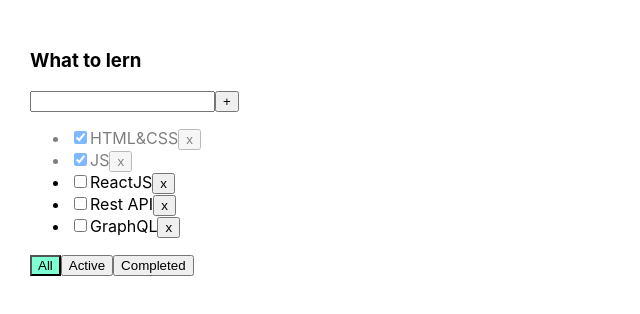
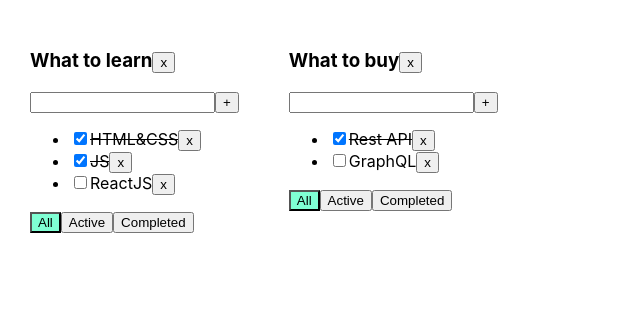
Before and after one commit to KirylBarokha/incubator-todolist, a React (Create React App) app: page / in a window 1280 px wide. Shown: the top 314 px of the page, without its empty margins (0-640 px from the left). Built offline with nearby package versions, Linux system fonts and the light colour scheme.

Commit message:
sprint 2 week 1 completed

```diff
--- a/src/App.css
+++ b/src/App.css
@@ -20,5 +20,5 @@
 }
 
 .is-done {
-  opacity: 0.5;
+    text-decoration: line-through;
 }
--- a/src/App.tsx
+++ b/src/App.tsx
@@ -1,66 +1,110 @@
 import React, {useState} from 'react';
 import './App.css';
-import {Todolist} from './Todolist';
+import {TaskType, Todolist} from './Todolist';
 import {v1} from 'uuid';
 
 export type FilterValuesType = 'all' | 'active' | 'completed'
 
+type TodolistsType = {
+    id: string,
+    title: string,
+    filter: FilterValuesType
+}
+
+type TaskStateType = {
+    [key: string]: Array<TaskType>
+}
+
+
 function App() {
-    let [tasks, setTasks] = useState(
-        [
+
+    let todolistID1 = v1()
+    let todolistID2 = v1()
+
+    let [todolists, setTodolists] = useState<Array<TodolistsType>>([
+        {id: todolistID1, title: 'What to learn', filter: 'all'},
+        {id: todolistID2, title: 'What to buy', filter: 'all'},
+    ])
+
+    let [tasks, setTasks] = useState<TaskStateType>({
+        [todolistID1]: [
             {id: v1(), title: 'HTML&CSS', isDone: true},
             {id: v1(), title: 'JS', isDone: true},
             {id: v1(), title: 'ReactJS', isDone: false},
-            {id: v1(), title: 'Rest API', isDone: false},
-            {id: v1(), title: 'GraphQL', isDone: false}
+
+        ],
+        [todolistID2]: [
+            {id: v1(), title: 'Rest API', isDone: true},
+            {id: v1(), title: 'GraphQL', isDone: false},
         ]
-    )
+    })
 
-    let [filter, setFilter] = useState<FilterValuesType>('all')
-    let tasksForTodoList = tasks
 
-    if (filter === 'active') {
-        tasksForTodoList = tasks.filter(task => task.isDone === false)
-    }
-
-    if (filter === 'completed') {
-        tasksForTodoList = tasks.filter(task => task.isDone === true)
-    }
-
-    function addTask(title: string) {
+    function addTask(title: string, todolistId: string) {
         let task = {id: v1(), title: title, isDone: false}
-        let newTasks = [task, ...tasks]
-        setTasks(newTasks)
+        let todolistTasks = tasks[todolistId]
+        tasks[todolistId] = [task, ...todolistTasks]
+        setTasks({...tasks})
     }
 
 
-    function removeTask(id: string) {
-        let filteredTasks = tasks.filter(task => task.id !== id)
-        setTasks(filteredTasks)
+    function removeTask(id: string, todolistId: string) {
+        let todolistTasks = tasks[todolistId]
+        tasks[todolistId] = todolistTasks.filter(task => task.id !== id)
+
+        setTasks({...tasks})
     }
 
-    function changeFilterValue(value: FilterValuesType) {
-        setFilter(value)
+    function changeFilterValue(value: FilterValuesType, todolistId: string) {
+        let todolist = todolists.find(tl => tl.id === todolistId)
+        if (todolist) {
+            todolist.filter = value
+            setTodolists([...todolists])
+        }
     }
 
-    function changeTaskStatus(id: string, isDone: boolean) {
-        let task = tasks.find(t => t.id === id)
+    function changeTaskStatus(id: string, isDone: boolean, todolistId: string) {
+        let todolistTasks = tasks[todolistId]
+        let task = todolistTasks.find(t => t.id === id)
         if (task) {
             task.isDone = isDone
-            setTasks([...tasks])
+            setTasks({...tasks})
         }
+    }
+
+    function removeTodolist(id: string) {
+        setTodolists(todolists.filter(todolist => todolist.id !== id))
+        delete tasks[id]
+        setTasks({...tasks})
     }
 
     return (
         <div className="App">
-            <Todolist title="What to lern"
-                      tasks={tasksForTodoList}
-                      removeTask={removeTask}
-                      changeFilter={changeFilterValue}
-                      addTask={addTask}
-                      changeTaskStatus={changeTaskStatus}
-                      filter={filter}
-            />
+            {
+                todolists.map(todolist => {
+                    let allTodolistTasks = tasks[todolist.id]
+                    let tasksForTodolist = allTodolistTasks
+
+                    if (todolist.filter === 'active') {
+                        tasksForTodolist = allTodolistTasks.filter(task => !task.isDone)
+                    }
+                    if (todolist.filter === 'completed') {
+                        tasksForTodolist = allTodolistTasks.filter(task => task.isDone)
+                    }
+
+                    return <Todolist key={todolist.id}
+                                     id={todolist.id}
+                                     title={todolist.title}
+                                     tasks={tasksForTodolist}
+                                     removeTask={removeTask}
+                                     changeFilter={changeFilterValue}
+                                     addTask={addTask}
+                                     changeTaskStatus={changeTaskStatus}
+                                     filter={todolist.filter}
+                                     removeTodolist={removeTodolist}
+                    />
+                })
+            }
         </div>
     );
 }
--- a/src/Todolist.tsx
+++ b/src/Todolist.tsx
@@ -1,19 +1,22 @@
 import React, {ChangeEvent, KeyboardEvent, useState} from 'react'
 import {FilterValuesType} from './App';
 
-type TaskType = {
+export type TaskType = {
     id: string
     title: string
     isDone: boolean
 }
 type PropsType = {
+    key: string
+    id: string
     title: string
     tasks: Array<TaskType>
-    removeTask: (taskId: string) => void
-    changeFilter: (value: FilterValuesType) => void
-    addTask: (title: string) => void
-    changeTaskStatus: (id: string, isDone: boolean) => void
+    removeTask: (taskId: string, todolistId: string) => void
+    changeFilter: (value: FilterValuesType, todolistId: string) => void
+    addTask: (title: string, todolistId: string) => void
+    changeTaskStatus: (id: string, isDone: boolean, todolistId: string) => void
     filter: string
+    removeTodolist: (id: string) => void
 }
 
 export function Todolist(props: PropsType) {
@@ -23,12 +26,16 @@
 
     const addTask = () => {
         if (title.trim() !== '') {
-            props.addTask(title.trim())
+            props.addTask(title.trim(), props.id)
             setTitle('')
         } else {
             setError('Title is required')
         }
 
+    }
+
+    const removeTdolist = () => {
+        props.removeTodolist(props.id)
     }
 
     const onChangeHandler = (event: ChangeEvent<HTMLInputElement>) => {
@@ -43,20 +50,26 @@
     }
 
     const onAllClickHandler = () => {
-        props.changeFilter('all')
+        props.changeFilter('all', props.id)
     }
     const onActiveClickHandler = () => {
-        props.changeFilter('active')
+        props.changeFilter('active', props.id)
     }
     const onCompletedClickHandler = () => {
-        props.changeFilter('completed')
+        props.changeFilter('completed', props.id)
 
     }
 
 
     return (
         <div>
-            <h3>{props.title}</h3>
+            <h3>
+                {props.title}
+                <button onClick={removeTdolist}>
+                    x
+                </button>
+            </h3>
+
             <div>
                 <input
                     value={title}
@@ -70,12 +83,12 @@
             <ul>
                 {props.tasks.map((task) => {
                     const onClickHandler = () => {
-                        props.removeTask(task.id)
+                        props.removeTask(task.id, props.id)
                     }
 
                     const onChangeHandler = (event: ChangeEvent<HTMLInputElement>) => {
                         let newIsDoneValue = event.currentTarget.checked
-                        props.changeTaskStatus(task.id, newIsDoneValue)
+                        props.changeTaskStatus(task.id, newIsDoneValue, props.id)
                     }
 
                     return (
```
Lines whose indentation alone changed are shown as unchanged.
